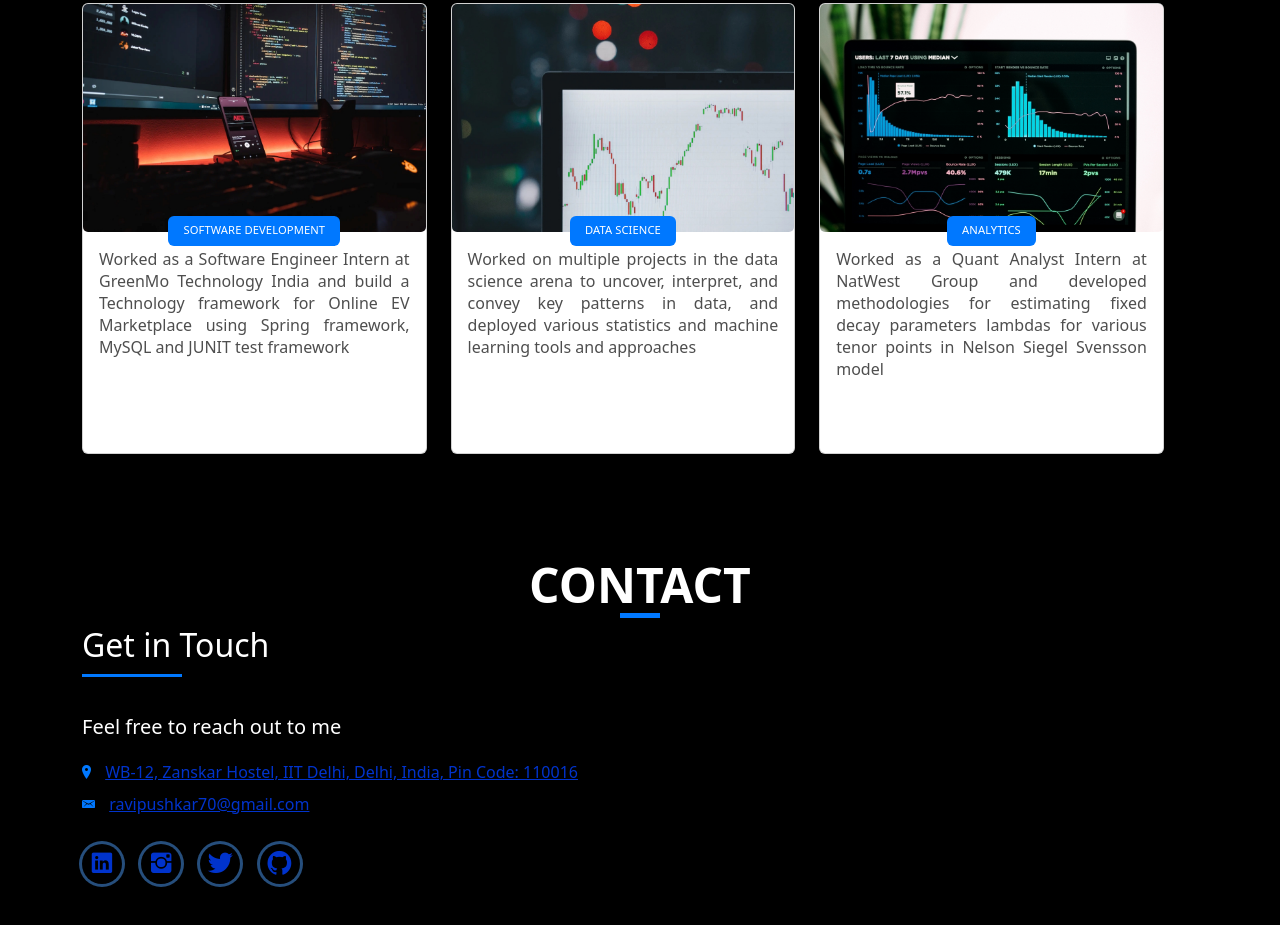
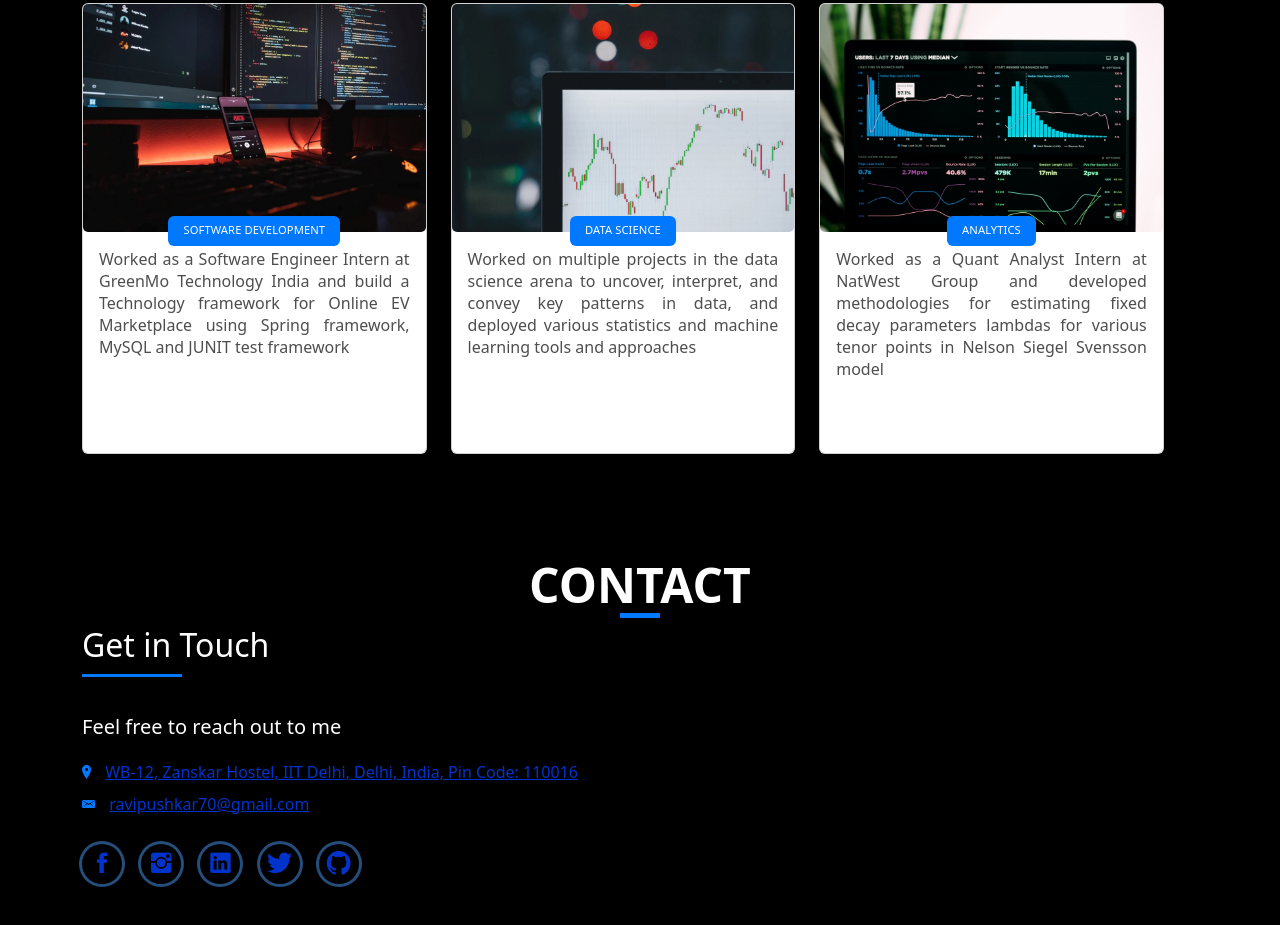
Before and after one commit to ravi-pushkar/ravi-pushkar.github.io, a plain HTML site: page index.html in a window 1280 px wide. Shown: the part 3829-4754 px from the top of the page. Drawn offline with nearby package versions, Linux system fonts and the light colour scheme; files whose address does not match are found by name.

Commit message:
Updated the files

```diff
--- a/index.html
+++ b/index.html
@@ -872,8 +872,9 @@
                   </div>
                   <div class="socials">
                     <ul>
+                      <li><a href="https://www.facebook.com/profile.php?id=100088887258289&mibextid=ZbWKwL"><span class="ico-circle"><i class="ion-social-facebook"></i></span></a></li>
+                      <li><a href="https://www.instagram.com/ravi_pushkar_/"><span class="ico-circle"><i class="ion-social-instagram"></i></span></a></li>
                       <li><a href="https://www.linkedin.com/in/ravi-pushkar/"><span class="ico-circle"><i class="ion-social-linkedin"></i></span></a></li>
-                      <li><a href="https://www.instagram.com/ravi_pushkar_/"><span class="ico-circle"><i class="ion-social-instagram"></i></span></a></li>
                       <li><a href="https://twitter.com/ravi_pushkar_"><span class="ico-circle"><i class="ion-social-twitter"></i></span></a></li>
                       <li><a href="https://github.com/ravi-pushkar"><span class="ico-circle"><i class="ion-social-github"></i></span></a></li>
                     </ul>
```
